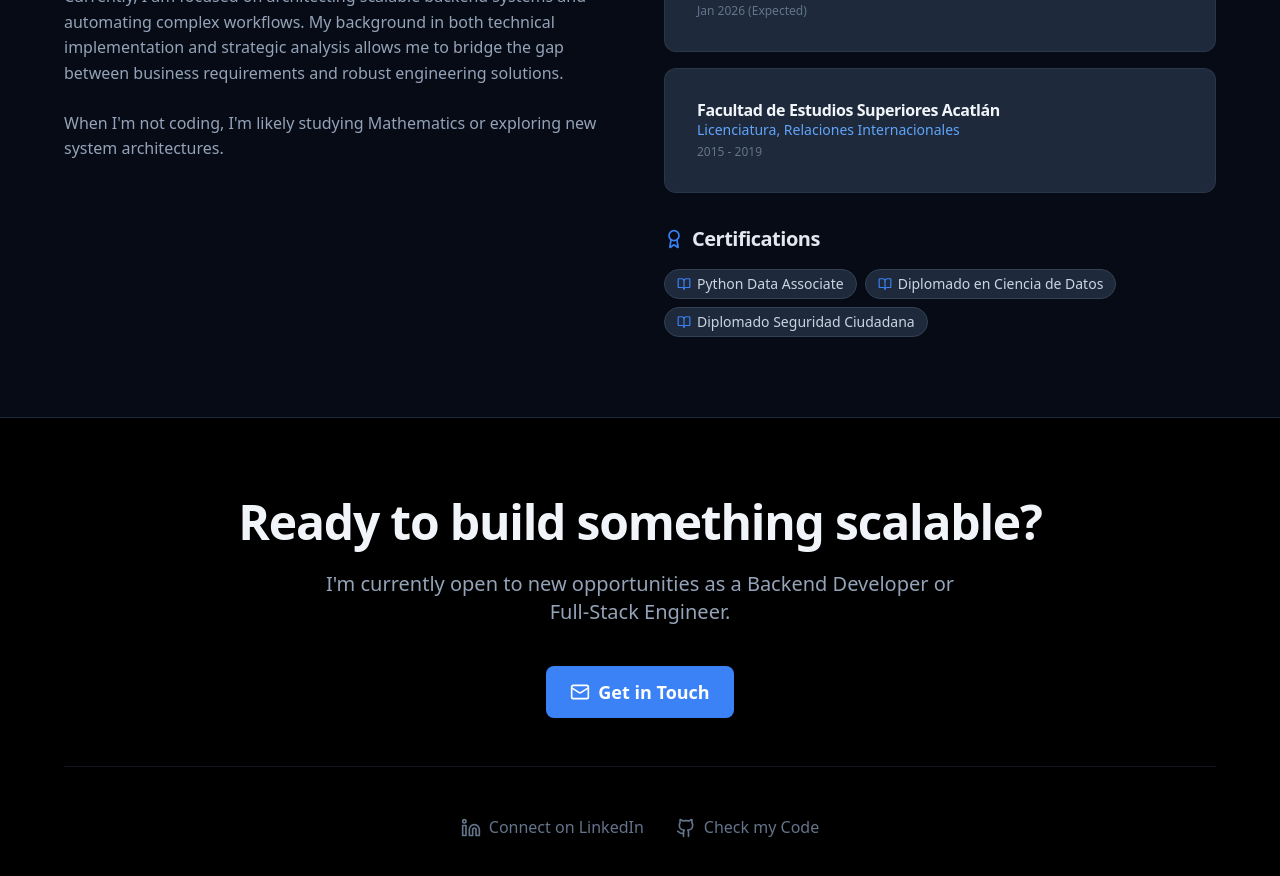
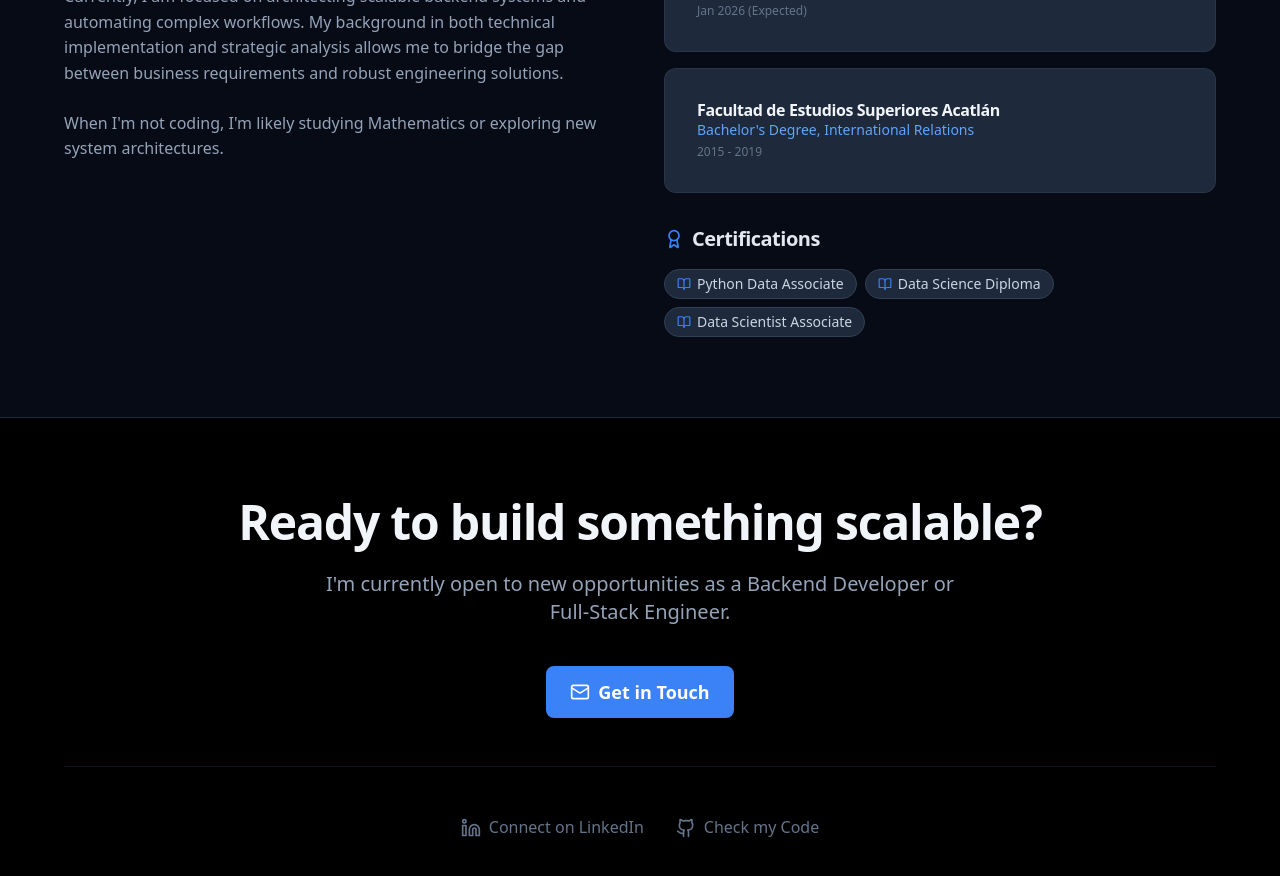
Before and after one commit to lehcimhdz/sitio_web_personal, a Next.js app: page / in a window 1280 px wide. Shown: the part 3780-4656 px from the top of the page. Built offline with nearby package versions, Linux system fonts and the light colour scheme.

Commit message:
content: Translate education/certs to English and add Data Scientist Associate

```diff
--- a/src/data/content.ts
+++ b/src/data/content.ts
@@ -108,13 +108,13 @@ export const education = [
   },
   {
     school: "Facultad de Estudios Superiores Acatlán",
-    degree: "Licenciatura, Relaciones Internacionales",
+    degree: "Bachelor's Degree, International Relations",
     year: "2015 - 2019"
   }
 ];
 
 export const certifications = [
   "Python Data Associate",
-  "Diplomado en Ciencia de Datos",
-  "Diplomado Seguridad Ciudadana"
+  "Data Science Diploma",
+  "Data Scientist Associate"
 ];
```
